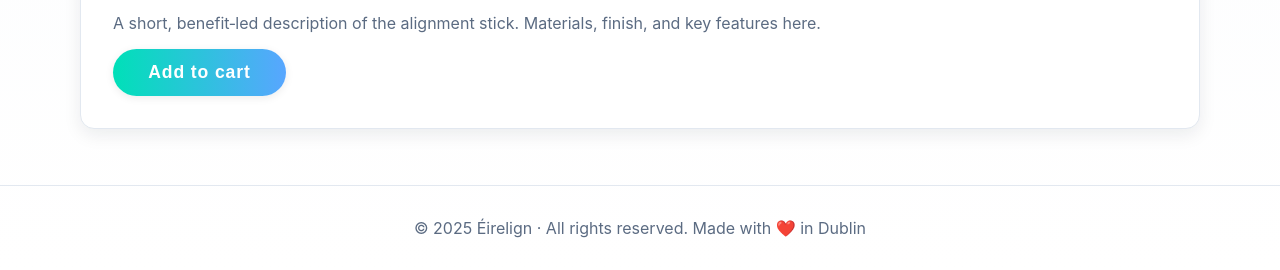
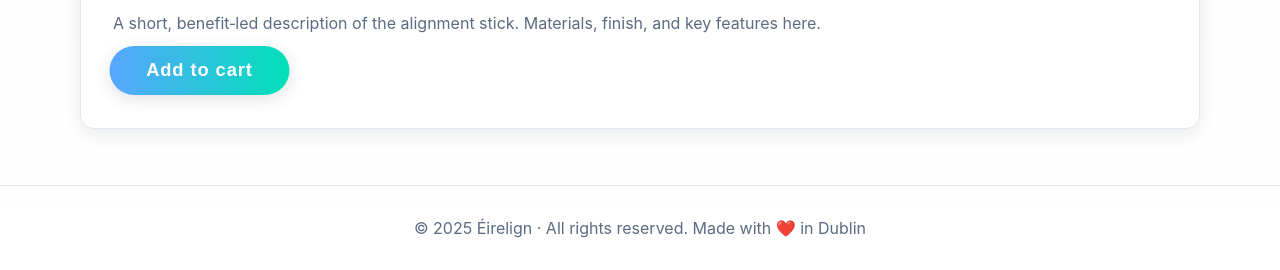
Before and after one commit to Eirelign-dev/WEB, a plain HTML site: page product-aurora.html in a window 1280 px wide. In both pictures the pointer is over the button "Add to cart". Shown: the part 1076-1346 px from the top of the page. Drawn offline with Linux system fonts and the light colour scheme.

Commit message:
Update styles.css

```diff
--- a/assets/css/styles.css
+++ b/assets/css/styles.css
@@ -95,3 +95,9 @@ img { max-width: 100%; height: auto; display: block; }
   letter-spacing: 0.05em;
 }
 .add-to-cart:hover,
+
+.add-to-cart:focus {
+  background: linear-gradient(90deg, #58a6ff 0%, #00e0b8 100%);
+  transform: translateY(-2px) scale(1.04);
+  box-shadow: 0 4px 16px rgba(0,0,0,0.12);
+}
```
